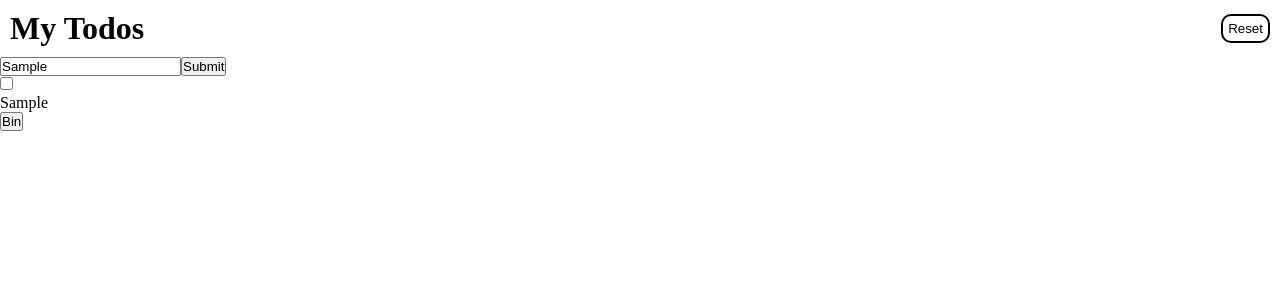
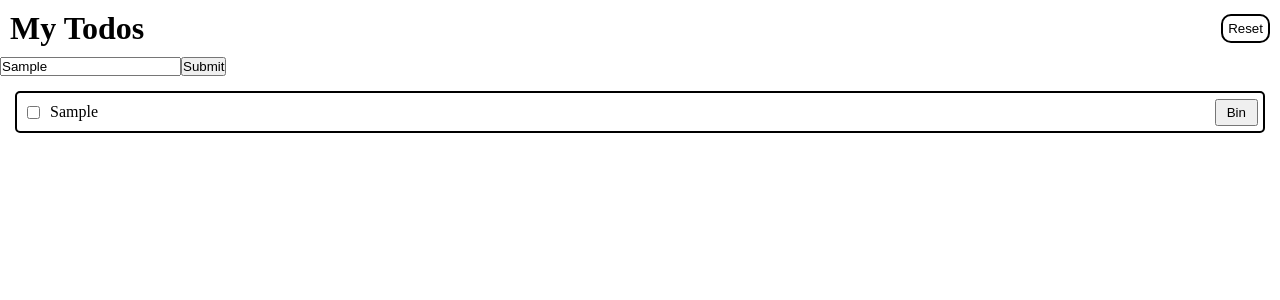
Before and after one commit to Matthew-Hughes3488/todos, a React (Vite) app: page / in a window 1280 px wide. Both pictures are taken after typing "Sample" into the empty fields and a click on the button "Submit". Shown: the top 300 px of the page. Built offline with nearby package versions, Linux system fonts and the light colour scheme; the HTML template or start-up script is replaced by a standard one.

Commit message:
Finished styling the Task item cards

```diff
--- a/src/components/TaskItem/TaskItem.scss
+++ b/src/components/TaskItem/TaskItem.scss
@@ -0,0 +1,21 @@
+.task-card{
+    display: flex;
+    align-items: center;
+    margin: 15px;
+    padding: 5px;
+    border: 2px solid black;
+    border-radius: 5px;
+
+    &__checkbox{
+        margin: 5px;
+    }
+
+    &__task{
+        margin: 5px;
+    }
+
+    &__bin{
+        padding: 4px 10px;
+        margin-left: auto;
+    }
+}
```
Also changed, not shown: src/components/TaskItem/TaskItem.tsx (+8 -7 lines).
